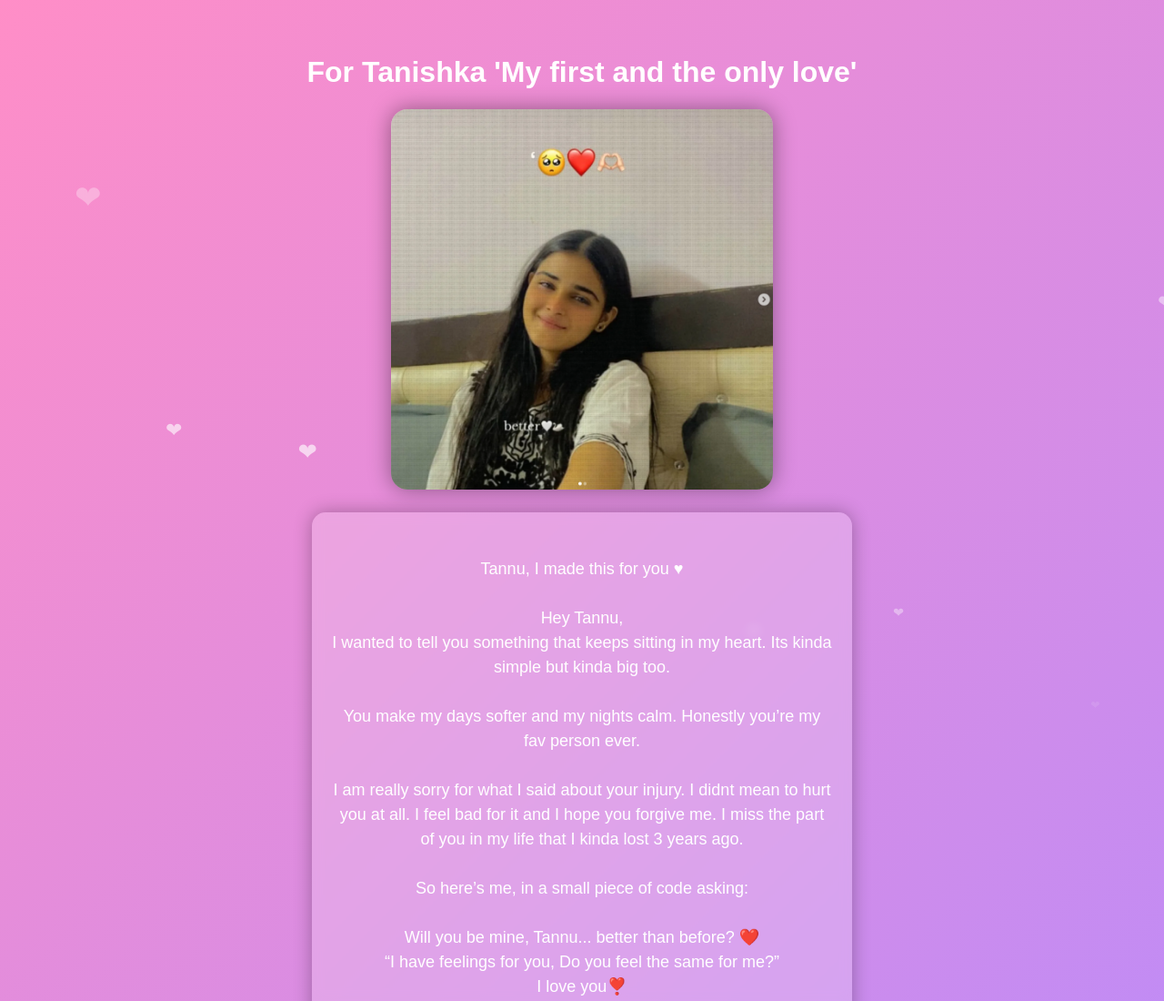
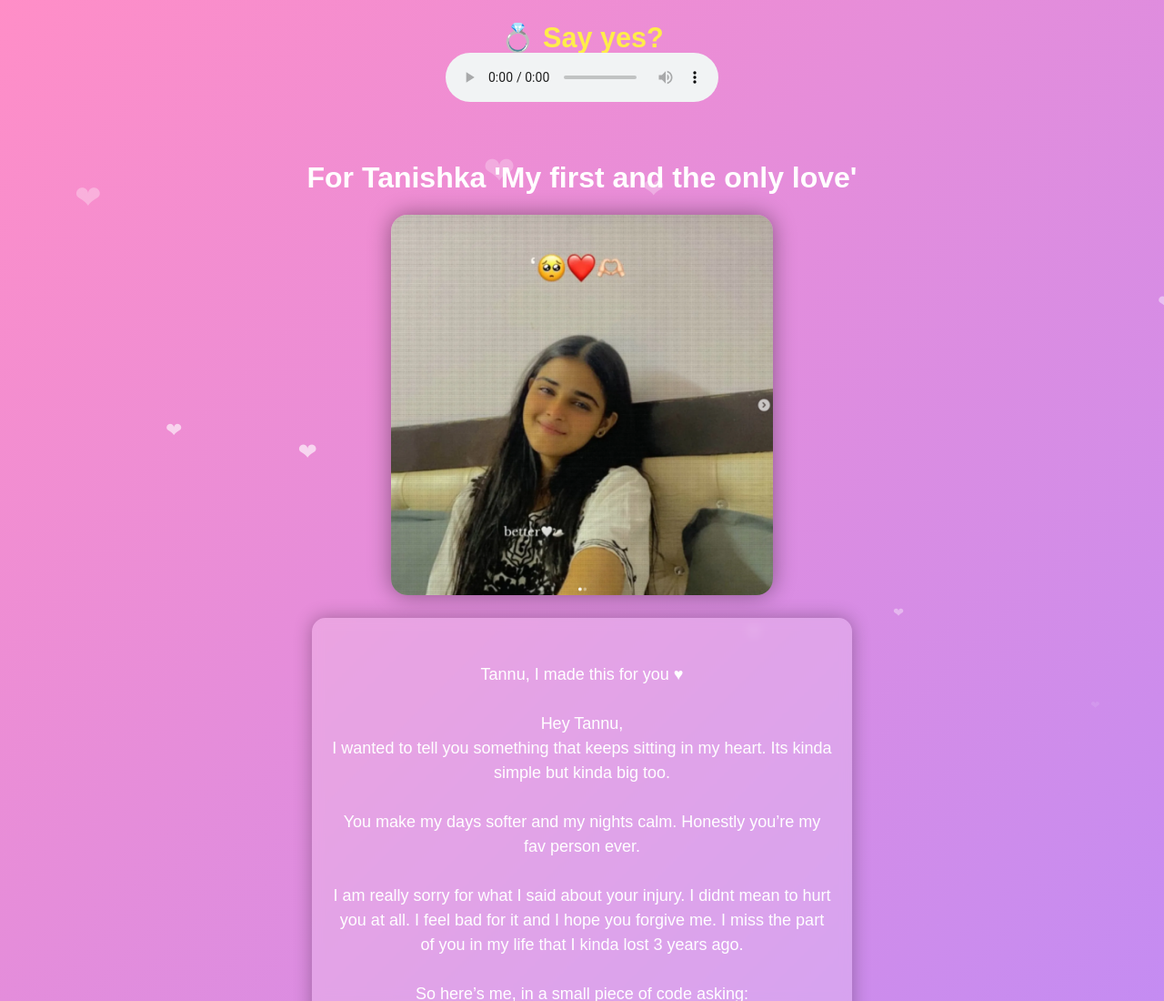
Before and after one commit to preetsingh36536/love1, a plain HTML site: page index.html in a window 1280 px wide. Shown: the top 1100 px of the page at 91% size. Drawn offline with Linux system fonts and the light colour scheme.

Commit message:
Update index.html

```diff
--- a/index.html
+++ b/index.html
@@ -5,6 +5,15 @@
   <meta name="viewport" content="width=device-width, initial-scale=1.0" />
   <title>For Tanishka</title>
 
+      </div>
+
+    <div class="proposal">💍 Say yes?</div>
+
+    <audio controls autoplay>
+      <source src="Harkirat Sangha  Starboy - Midnight Call (Lyrics) - LastSongOnly.mp3" type="audio/mpeg" />
+      Your browser does not support the audio element.
+    </audio>
+  </div>
   <style>
     body {
       margin: 0;
@@ -155,7 +164,7 @@ Aku cinta kamu
       i = (i+1) % imgs.length;
     }
     cycle();
-    setInterval(cycle, 2500);
+    setInterval(cycle, 10000);
 
     function spawnHeart(){
       const h = document.createElement('div');
```
